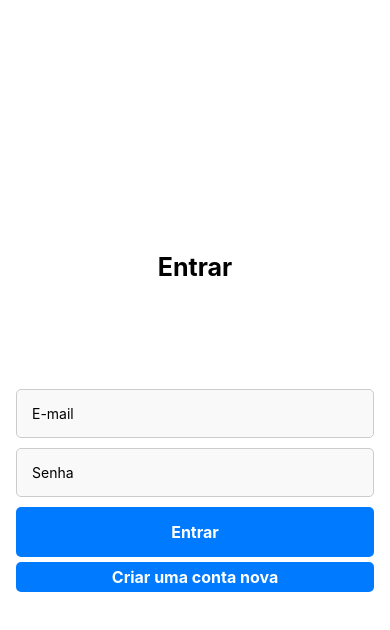
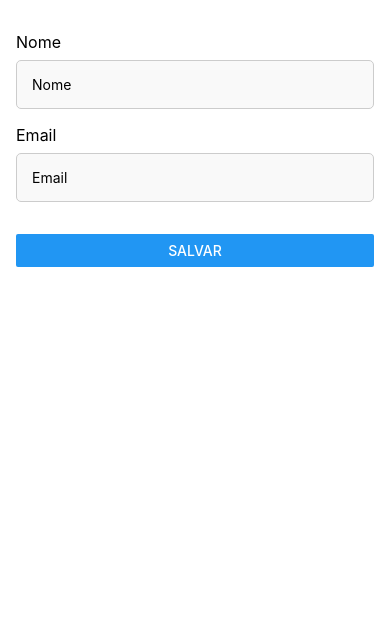
Before and after one commit to CBrunoSantos/MyBlogApp, a React Native app: screen /Profile in a window 390 px wide. Shown: the top 630 px of the page. Built offline with nearby package versions, Linux system fonts and the light colour scheme.

Commit message:
profile para edição dos dados

```diff
--- a/src/pages/home.tsx
+++ b/src/pages/home.tsx
@@ -71,6 +71,7 @@ const Home = ({navigation, route}: {
         />
       </Body>
       <Footer>
+        <Button onPress={() => navigation.navigate('Profile')} />
         <Button onPress={() => navigation.navigate('CreatePost')}><Ionicons name="add" size={32} color="white" /></Button>
       </Footer>
     </Container>
--- a/src/pages/profile.tsx
+++ b/src/pages/profile.tsx
@@ -1,47 +1,65 @@
-import React, { useEffect, useState } from 'react';
-import { View, Text } from 'react-native';
+import React, { useContext, useEffect, useState } from 'react';
+import { View, TextInput, Button, Text, Alert } from 'react-native';
 import AsyncStorage from '@react-native-async-storage/async-storage';
-
-// Definindo a interface do tipo User
-interface User {
-  id: number;
-  name: string;
-  username: string;
-  email: string;
-  password: string;  // Em um app real, a senha deve ser criptografada
-}
+import { useUserContext } from '../providers/userContext';
+import styled from 'styled-components/native';
 
 const UserProfile = () => {
-  const [user, setUser] = useState<User | null>(null);
+  const { user, updateUser } = useUserContext();
+  const [name, setName] = useState(user?.name || '');
+  const [email, setEmail] = useState(user?.email || '');
 
-  useEffect(() => {
-    const fetchUser = async () => {
-      try {
-        const userData = await AsyncStorage.getItem('@user');
-        if (userData !== null) {
-          setUser(JSON.parse(userData) as User);
-        }
-      } catch (error) {
-        console.error('Erro ao carregar os dados do usuário:', error);
-      }
-    };
-
-    fetchUser();
-  }, []);
+  const handleSave = () => {
+    if(name && email){
+      updateUser({name, email});
+      Alert.alert('Sucesso', 'perfil atualizado com sucesso!')
+    } else{
+      Alert.alert('Erro', 'nome e email são obrigatórios!')
+    }
+  }
 
   return (
-    <View>
-      {user ? (
-        <>
-          <Text>Nome: {user.name}</Text>
-          <Text>Email: {user.email}</Text>
-          <Text>Username: {user.username}</Text>
-        </>
-      ) : (
-        <Text>Usuário não encontrado.</Text>
-      )}
-    </View>
+    <Container>
+      <Title></Title>
+      <Label>Nome</Label>
+      <Input value={name} onChangeText={setName} placeholder="Nome" />
+      <Label>Email</Label>
+      <Input value={email} onChangeText={setEmail} placeholder="Email" keyboardType="email-address" />
+      <ButtonContainer>
+        <Button title="salvar" onPress={handleSave}></Button>
+      </ButtonContainer>
+    </Container>
   );
 };
 
 export default UserProfile;
+
+const Container = styled.View`
+  flex: 1;
+  padding: 16px;
+  background-color: #ffffff;
+`;
+
+const Title = styled.Text`
+  font-size: 24px;
+  font-weight: bold;
+  margin-bottom: 16px;
+`;
+
+const Label = styled.Text`
+  font-size: 16px;
+  margin-bottom: 8px;
+`;
+
+const Input = styled.TextInput`
+  width: 100%;
+  padding: 15px;
+  margin-bottom: 16px;
+  border-radius: 5px;
+  border: 1px solid #ccc;
+  background-color: #f9f9f9;
+`;
+
+const ButtonContainer = styled.View`
+  margin-top: 16px;
+`;
--- a/src/pages/routes.tsx
+++ b/src/pages/routes.tsx
@@ -3,23 +3,28 @@ import SignIn from "@/src/pages/signIn";
 import Home from "@/src/pages/home";
 import CreatePost from "@/src/components/home/createPost";
 import PostDetail from "@/src/components/home/postDatail";
+import Profile from '@/src/pages/profile';
 import React, { ReactElement } from 'react';
 import { NavigationContainer } from '@react-navigation/native';
 import { createNativeStackNavigator } from '@react-navigation/native-stack';
+import { UserProvider } from '@/src/providers/userContext';
 
 const Stack = createNativeStackNavigator();
 
 const Routes = (): ReactElement => {
   return (
+    <UserProvider>
       <NavigationContainer>
         <Stack.Navigator initialRouteName="Login" screenOptions={{headerShown: false}}>
           <Stack.Screen name="Login" component={Login} />
           <Stack.Screen name="SignIn" component={SignIn} />
+          <Stack.Screen name="Profile" component={Profile} />
           <Stack.Screen name="Home" component={Home} />
           <Stack.Screen name="CreatePost" component={CreatePost} />
           <Stack.Screen name="PostDetail" component={PostDetail} />
         </Stack.Navigator>
       </NavigationContainer>
+    </UserProvider>
     )
 };
 
--- /dev/null
+++ b/src/providers/userContext.tsx
@@ -0,0 +1,39 @@
+import React, { createContext, useState, ReactNode, useContext } from 'react';
+
+interface User {
+  id: number;
+  name: string;
+  email: string;
+  username: string;
+}
+
+interface UserContextType {
+  user: User | null;
+  setUser: (user: User) => void;
+  updateUser: (updatedUser: Partial<User>) => void;
+}
+
+export const UserContext = createContext<UserContextType | undefined>(undefined);
+
+export const UserProvider = ({ children }: { children: ReactNode }) => {
+  const [user, setUser] = useState<User | null>(null);
+
+  const updateUser = (updatedUser: Partial<User>) => {
+    setUser(prevUser => prevUser ? { ...prevUser, ...updatedUser } : null);
+  };
+
+  return (
+    <UserContext.Provider value={{ user, setUser, updateUser }}>
+      {children}
+    </UserContext.Provider>
+  );
+};
+
+// Custom hook to use the UserContext
+export const useUserContext = () => {
+  const context = useContext(UserContext);
+  if (!context) {
+    throw new Error('useUserContext must be used within a UserProvider');
+  }
+  return context;
+};
```
Lines whose indentation alone changed are shown as unchanged.
